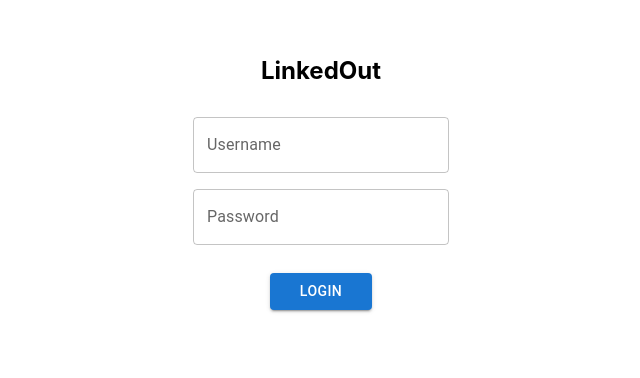
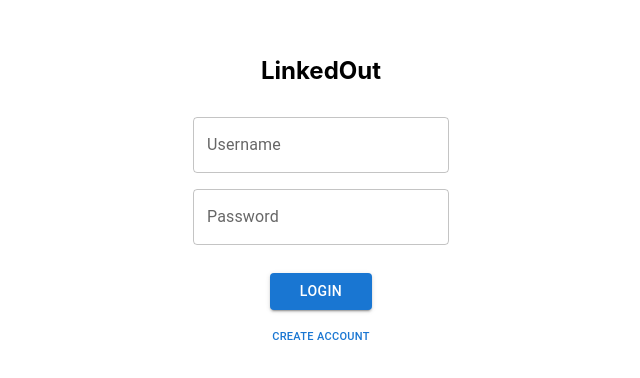
Before and after one commit to Lukateki/LinkedOut-SOEN341Project2023, a React (Create React App) app in the folder Frontend/linkedout/: page / in a window 1280 px wide. Shown: the part 104-482 px from the top of the page, without its empty margins (319-959 px from the left). Built offline with nearby package versions, Linux system fonts and the light colour scheme.

Commit message:
Create account button on Login page
Added create account button on Login page.

Login page -> RegistrationPage

```diff
--- a/Frontend/linkedout/src/App.js
+++ b/Frontend/linkedout/src/App.js
@@ -1,4 +1,5 @@
 import LoginPage from './main/pages/LoginPage/LoginPage.tsx';
+import RegistrationPage from './main/pages/RegistrationPage/RegistrationPage.tsx';
 import NotFoundPage from './main/pages/404-Page/404Page.tsx';
 import { createBrowserRouter, RouterProvider } from 'react-router-dom';
 import './App.css';
@@ -8,6 +9,10 @@ const router = createBrowserRouter([
     path:"/",
     element: <LoginPage />,
     errorElement:<NotFoundPage />
+  },
+  {
+    path:"/RegistrationPage",
+    element: <RegistrationPage />
   },
   /*
     To add a new route/url
--- a/Frontend/linkedout/src/main/pages/LoginPage/LoginPage.css
+++ b/Frontend/linkedout/src/main/pages/LoginPage/LoginPage.css
@@ -30,3 +30,10 @@
     margin-left: auto;
     margin-right: auto;
 }
+
+.login-container .register-btn {
+    font-size: 11px;
+    margin-top: 1em;
+    margin-left: auto;
+    margin-right: auto;
+}
--- a/Frontend/linkedout/src/main/pages/LoginPage/LoginPage.tsx
+++ b/Frontend/linkedout/src/main/pages/LoginPage/LoginPage.tsx
@@ -35,6 +35,13 @@ const LoginPage = () => {
                 >
                     Login
                 </Button>
+                <Button
+                    className='register-btn'
+                    onClick={handleLoginBtnClick}
+                    href="/RegistrationPage"
+                >
+                    Create account
+                </Button>
             </div>
         </div>
     )
```
